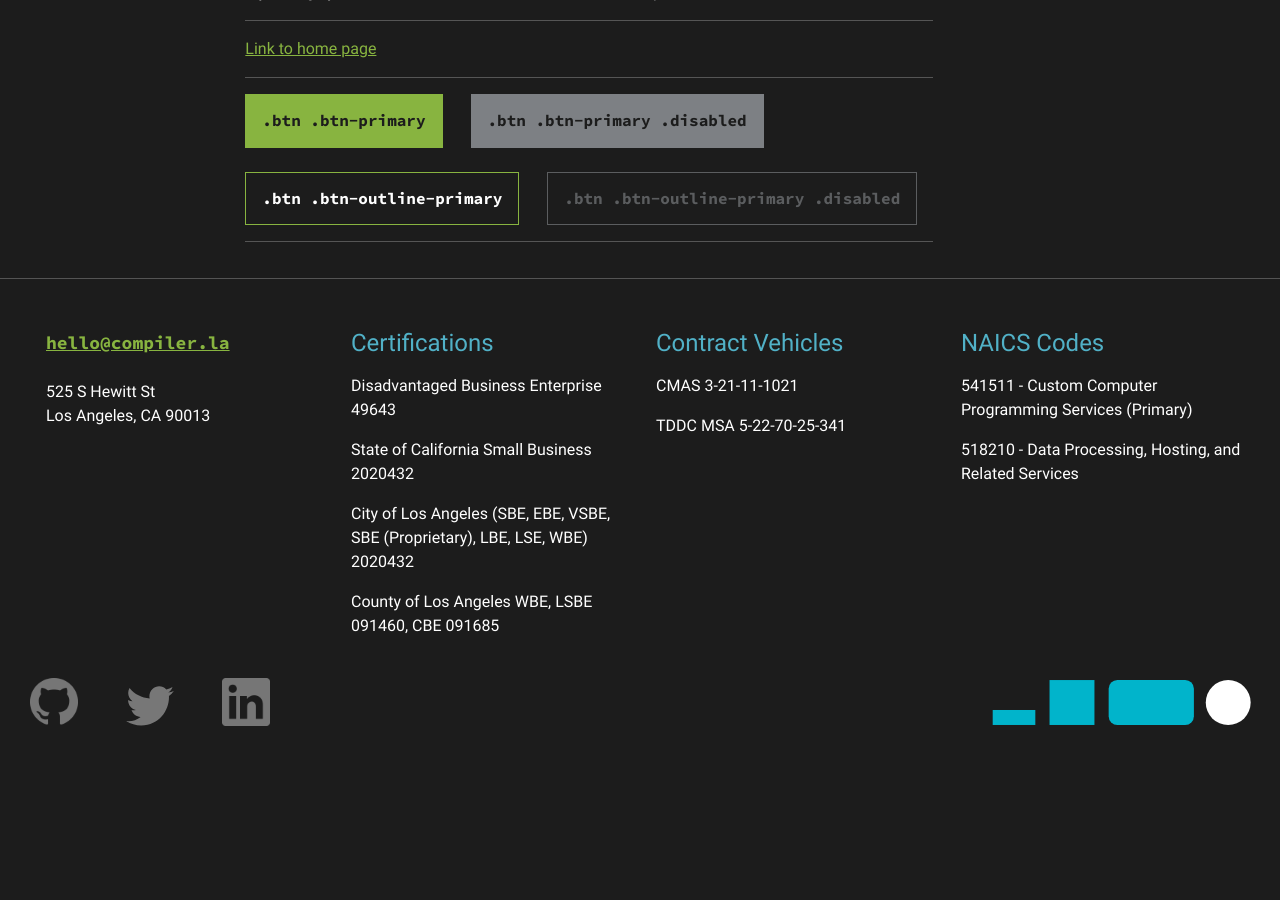
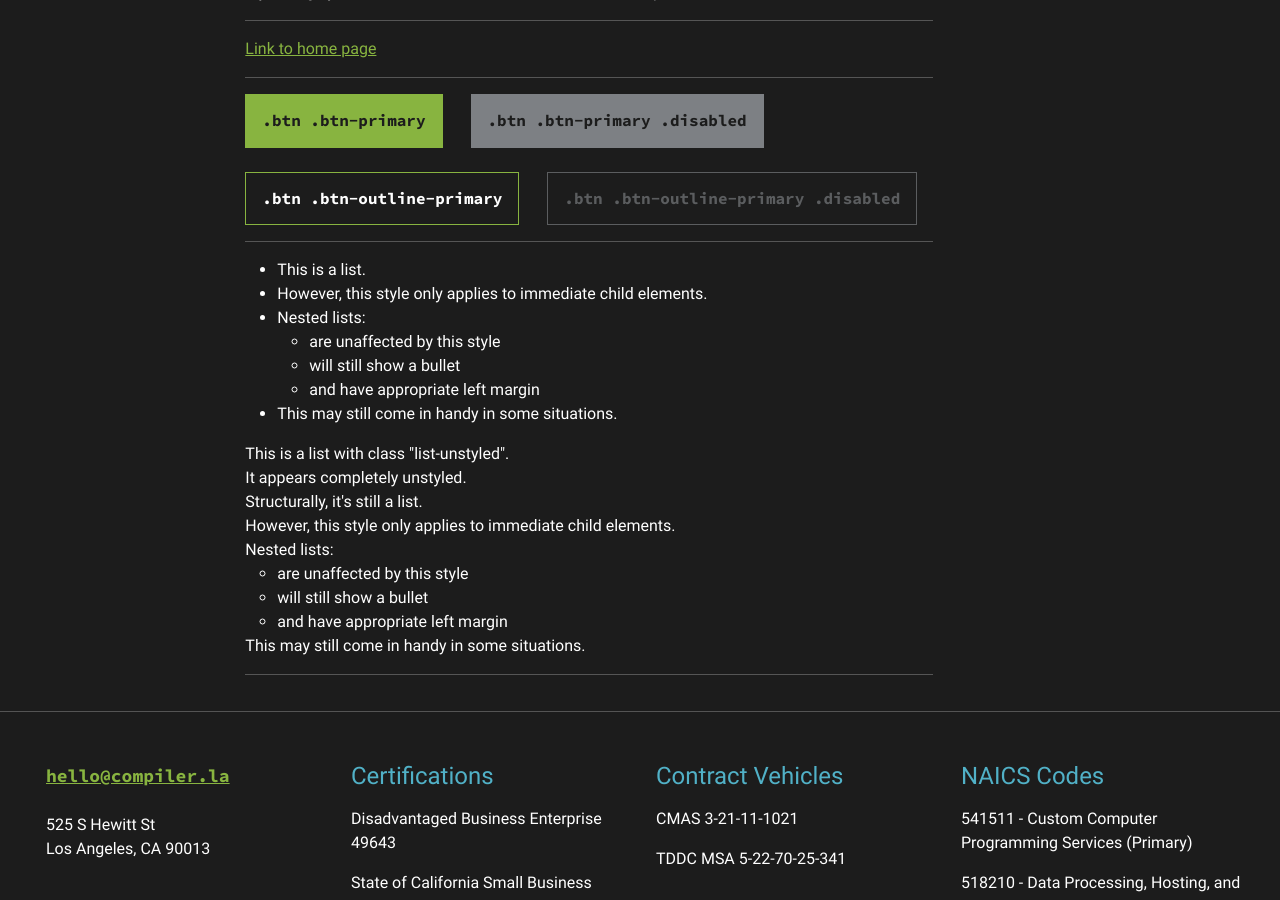
Before and after one commit to compilerla/compiler.la, a Jekyll site: the page built from styles.html, in a window 1280 px wide and 900 px high, scrolled down 717 px. Built offline with Jekyll 4.4.1, drawn with Linux system fonts in a browser that asks for light colours; before the commit the page ends 1467 px from its top, so only the background shows below that.

Commit message:
feat(style-guide): add ul

```diff
--- a/styles.html
+++ b/styles.html
@@ -25,6 +25,34 @@
                 <a href="/" class="btn btn-outline-primary disabled">.btn .btn-outline-primary .disabled</a>
             </div>
             <hr>
+            <ul>
+                <li>This is a list.</li>
+                <li>However, this style only applies to immediate child elements.</li>
+                <li>Nested lists:
+                    <ul>
+                    <li>are unaffected by this style</li>
+                    <li>will still show a bullet</li>
+                    <li>and have appropriate left margin</li>
+                    </ul>
+                </li>
+                <li>This may still come in handy in some situations.</li>
+            </ul>
+
+            <ul class="list-unstyled">
+                <li>This is a list with class "list-unstyled".</li>
+                <li>It appears completely unstyled.</li>
+                <li>Structurally, it's still a list.</li>
+                <li>However, this style only applies to immediate child elements.</li>
+                <li>Nested lists:
+                  <ul>
+                    <li>are unaffected by this style</li>
+                    <li>will still show a bullet</li>
+                    <li>and have appropriate left margin</li>
+                  </ul>
+                </li>
+                <li>This may still come in handy in some situations.</li>
+            </ul>
+            <hr>
         </div>
     </div>
 </div>
```
